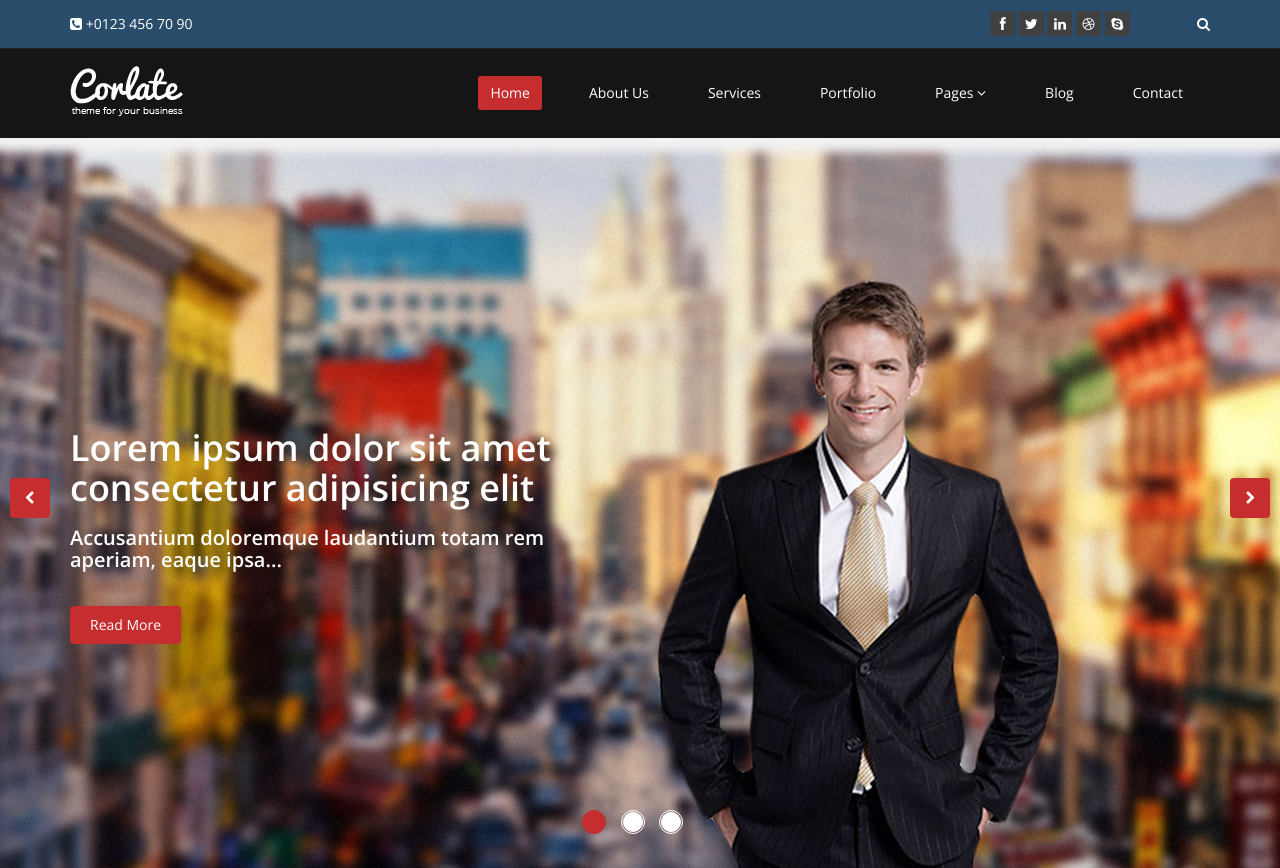
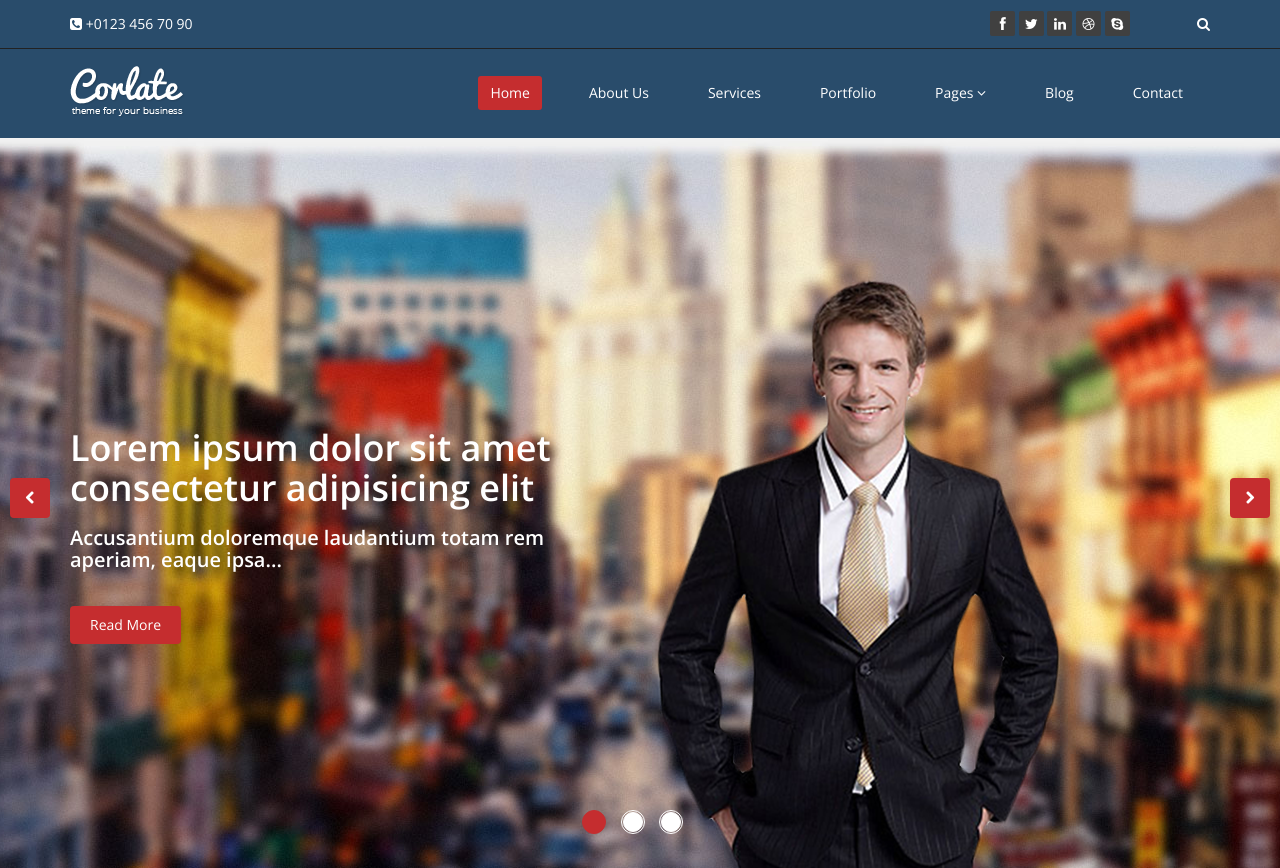
Before and after one commit to onepaintedpony/onepaintedpony.github.io, a plain HTML site: page index.html in a window 1280 px wide. Shown: the top 868 px of the page. Drawn offline with nearby package versions, Linux system fonts and the light colour scheme.

Commit message:
updating template

```diff
--- a/css/main.css
+++ b/css/main.css
@@ -12,7 +12,9 @@
 ******
 **************************/
 
-
+.navbar-inverse{
+  background-color: #294C6B !important;
+}
 
 
 /*************************
```
